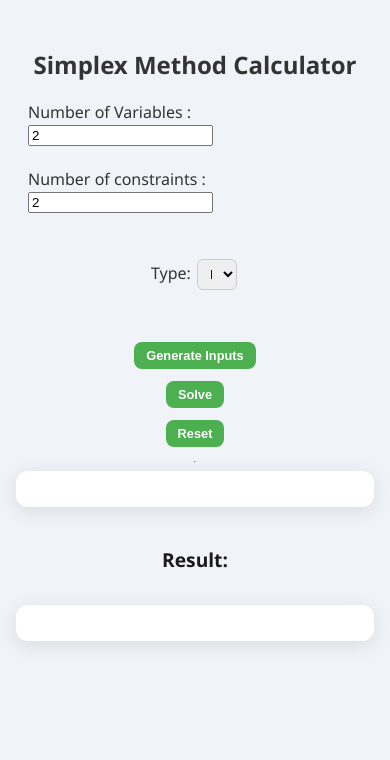
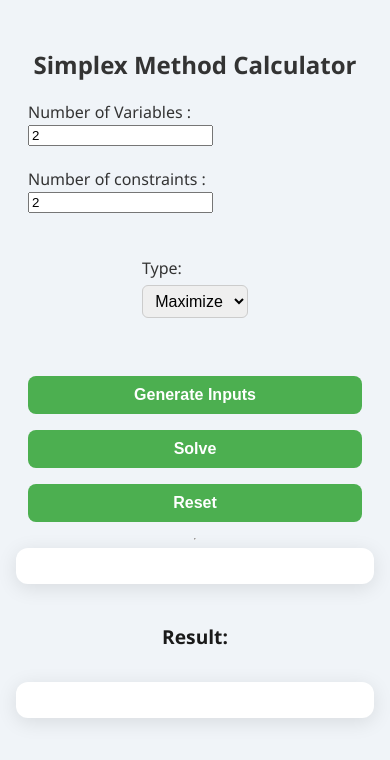
Before and after one commit to Jin-kazoma/Simplex-Calculator, a plain HTML site: page index.html in a window 390 px wide. Drawn offline with Linux system fonts and the light colour scheme.

Commit message:
Update style.css

```diff
--- a/style.css
+++ b/style.css
@@ -188,14 +188,25 @@ td:last-child, th:last-child {
 }
 
 @media (max-width: 480px) {
+    /* Make inputs and buttons full width on small phones */
     #inputsArea input, #optType {
-        width: 40px;
-        font-size: 0.85em;
-        margin: 2px;
+        width: 100%;
+        max-width: none;
+        font-size: 1em;
+        margin: 6px 0;
+        display: block;
+        box-sizing: border-box;
     }
     button {
-        padding: 6px 12px;
-        font-size: 0.8em;
+        padding: 10px 14px;
+        font-size: 1em;
+        width: 100%;
+        margin: 8px 0;
+    }
+    /* Allow table to shrink instead of forcing page zoom */
+    table {
+        min-width: 0;
+        width: 100%;
     }
     h3 { font-size: 1.2em; }
     h4 { font-size: 1em; }
```
